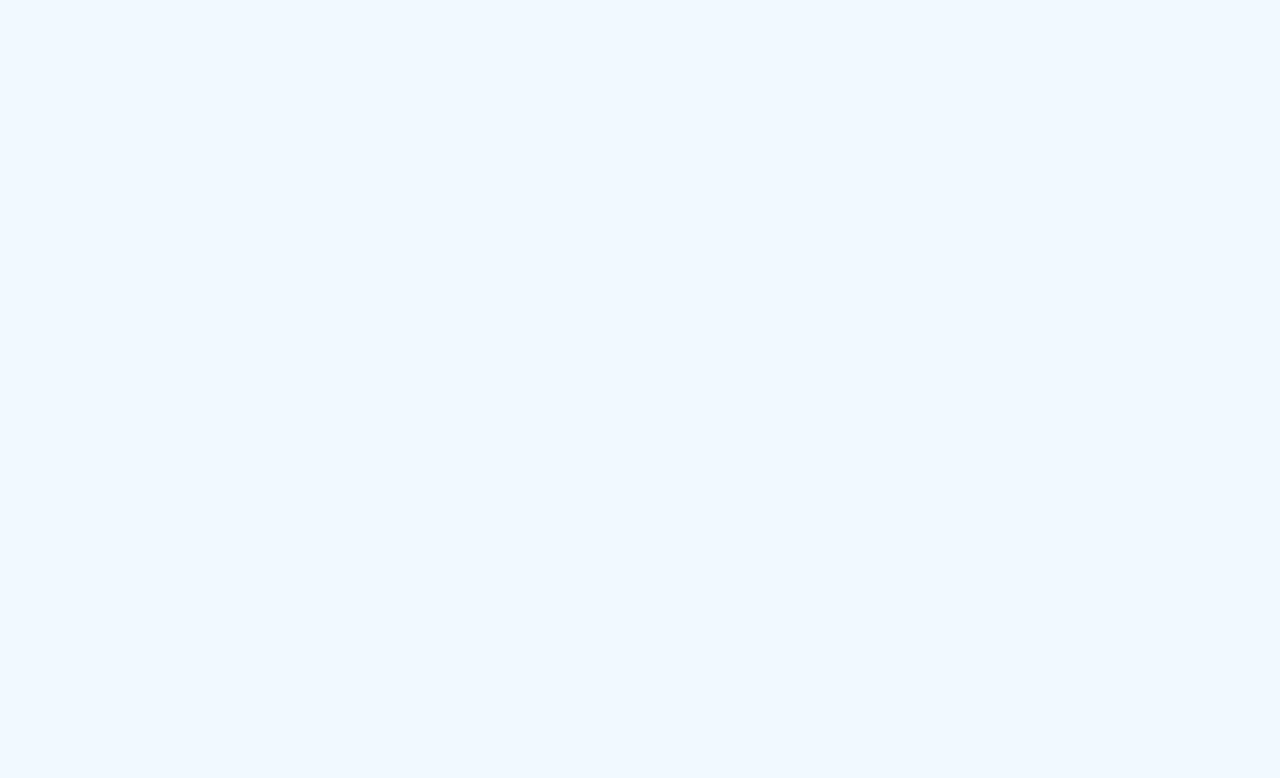
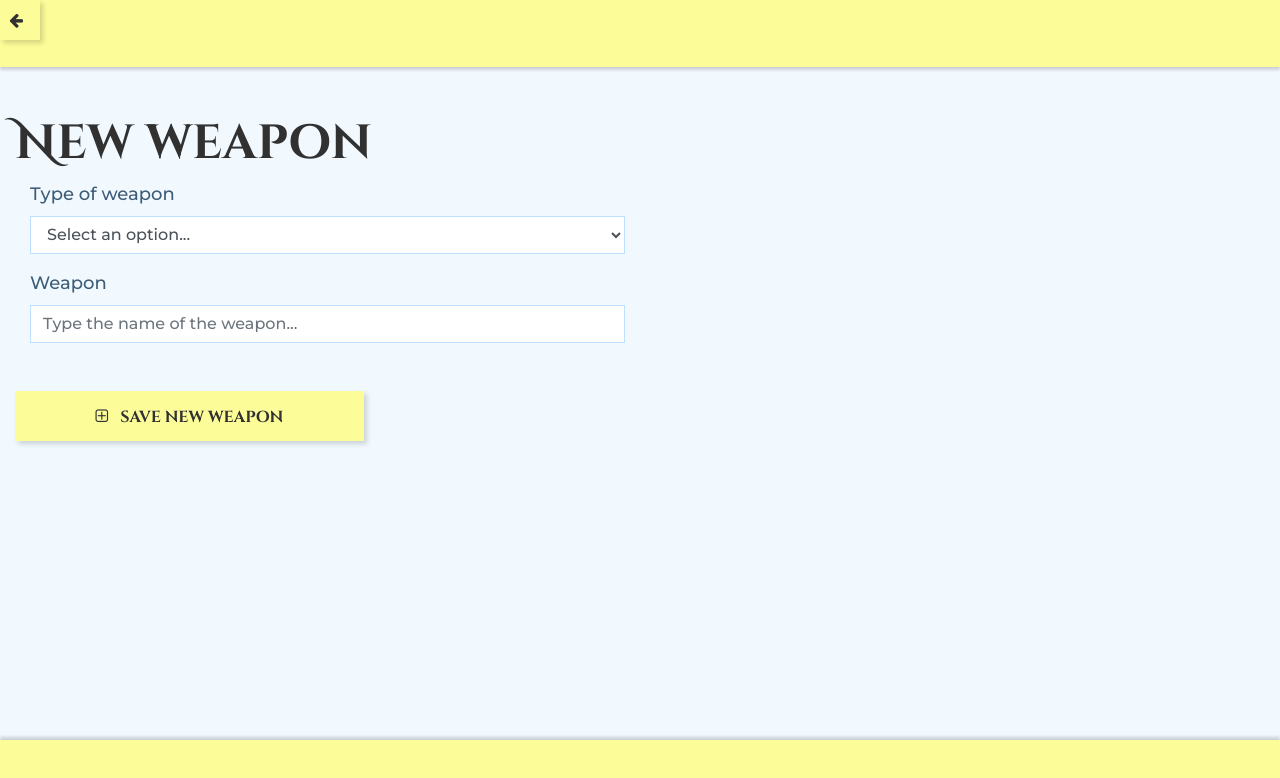
Before and after one commit to carolinavero/crime-manager-project, a React (Create React App) app: page /weapon in a window 1280 px wide. Shown: the top 778 px of the page. Built offline with nearby package versions, Linux system fonts and the light colour scheme.

Commit message:
page new weapon

```diff
--- a/public/index.html
+++ b/public/index.html
@@ -16,7 +16,7 @@
     <!-- Google Fonts -->
     <link rel="preconnect" href="https://fonts.gstatic.com">
     <link
-      href="https://fonts.googleapis.com/css2?family=Cinzel:wght@700;900&family=Montserrat:wght@500&display=swap"
+      href="https://fonts.googleapis.com/css2?family=Cinzel+Decorative:wght@700&family=Cinzel:wght@700;900&family=Montserrat:wght@500&display=swap"
       rel="stylesheet">
 
 
--- a/src/App.js
+++ b/src/App.js
@@ -6,13 +6,15 @@ import Create from './pages/Create';
 
 import 'bootstrap/dist/css/bootstrap.css';
 import './assets/styles/global.css';
+import NewWeapon from './pages/NewWeapon';
 
 function App() {
 
   return (
     <Router>
       <Route exact path="/" component={List} />
-      <Route exact path="/add" component={Create} />
+      <Route path="/add" component={Create} />
+      <Route path="/weapon" component={NewWeapon} />
     </Router>
   );
 }
--- a/src/assets/styles/global.css
+++ b/src/assets/styles/global.css
@@ -33,6 +33,9 @@ body {
 
 h1 {
     font-size: 48px;
+    font-family: 'Cinzel Decorative', cursive;
+}
+.letter {
     font-family: 'Cinzel', cursive;
 }
 
@@ -47,6 +50,7 @@ h2 {
 
 header {
     width: 100vw;
+    height: 67px;
     background-color: var(--primary-color);
     box-shadow: var(--box-shadow);
 }
@@ -132,6 +136,10 @@ i {
 
 }
 
+.btn-back {
+    width: 40px;
+    height: 40px;
+}
 
 /* Card */
 
--- a/src/components/Template/Header.js
+++ b/src/components/Template/Header.js
@@ -1,12 +1,22 @@
 import React from 'react';
 import logo from '../../assets/images/logo.png';
 
-export default function Header() {
+import { Link } from 'react-router-dom';
+
+export default function Header({ back }) {
 
     return (
         <>
             <header>
-                <img src={logo} alt="Crime Manager"/>
+                {
+                    back ?
+
+                    <Link to="/" className="btn btn-primary btn-back d-flex justify-content-center align-items-center">
+                        <i className="fa fa-arrow-left"></i>
+                    </Link>
+
+                    : <img src={logo} alt="Crime Manager"/>
+                }
             </header>
         </>
     )
--- a/src/pages/Create.js
+++ b/src/pages/Create.js
@@ -1,4 +1,5 @@
 import React, { useState, useEffect } from 'react';
+import { Link } from 'react-router-dom';
 import Header from '../components/Template/Header';
 import Footer from '../components/Template/Footer';
 import { Col, Row, Container, Form, Button } from 'react-bootstrap';
@@ -35,12 +36,12 @@ export default function Create() {
 
     return (
         <>
-           <Header />
+           <Header back />
 
             <Container className="mt-5">
                <Row>
                    <Col>
-                        <h1>New Crime</h1>
+                        <h1>New <span className="letter">C</span>rime</h1>
                    </Col>
                </Row>
 
@@ -121,12 +122,12 @@ export default function Create() {
 
                                 </Col>
                                 <Col sm={3}>
-                                    <Button
+                                    <Link to="/weapon"
                                         variant="link"
                                         className="btn btn-light"
                                         onClick={(e) => handleCreate(e)} >
                                         <i className="fa fa-plus-square-o"></i> Register new weapon
-                                    </Button>
+                                    </Link>
 
                                 </Col>
                             </Row>
--- a/src/pages/List.js
+++ b/src/pages/List.js
@@ -69,7 +69,7 @@ export default function List(){
             <Container className="mt-5">
                 <Row>
                     <Col sm={8}>
-                        <h1>Crime List</h1>
+                        <h1>Crime <span className="letter">L</span>ist</h1>
                     </Col>
                     <Col sm={4} className="d-flex justify-content-end">
 
--- /dev/null
+++ b/src/pages/NewWeapon.js
@@ -0,0 +1,92 @@
+import React, { useState, useEffect } from 'react';
+import Header from '../components/Template/Header';
+import Footer from '../components/Template/Footer';
+import { Col, Row, Container, Form, Button } from 'react-bootstrap';
+
+import api from '../services/api';
+
+export default function NewWeapon() {
+
+    const [typeOfWeapons, setTypeOfWeapons] = useState();
+    const [weapon, setWeapon] = useState();
+
+    function handleCreate(e) {
+        e.preventDefault();
+        console.log("creating...");
+    }
+
+    // On loading, get weapon types
+   /*  useEffect(() => {
+
+        async function getTypeOfWeapons() {
+            const typesOfWeapons = await api.get(`/weapon_types`);
+            setTypeOfWeapons(typesOfWeapons.data.data.weapon_types);
+        }
+        getTypeOfWeapons();
+
+    }, [weapon]); */
+
+
+    return (
+        <>
+            <Header back />
+
+            <Container className="mt-5">
+                <Row>
+                    <Col>
+                        <h1>New <span className="letter">W</span>eapon</h1>
+                    </Col>
+                </Row>
+
+                <Row className="mb-5">
+                    <Col>
+
+                        <Form>
+                            <Form.Group as={Col} sm={6} controlId="formTypeOfCrimes">
+                                <Form.Label>Type of weapon</Form.Label>
+                                <Form.Control as="select">
+
+                                    <option> Select an option... </option>
+                                    {/*
+                                    {typeOfWeapons.map((option) => (
+
+                                        <option
+                                            key={option.value}
+                                            value={option.value}>
+                                            {option.tx_type}
+                                        </option>
+                                    ))} */}
+
+                                </Form.Control>
+                            </Form.Group>
+
+                            <Form.Group as={Col} sm={6} controlId="formWeapon">
+                                <Form.Label> Weapon</Form.Label>
+                                <Form.Control
+                                    type="text"
+                                    placeholder="Type the name of the weapon..."
+                                    onChange={text => setWeapon(text)}
+                                />
+                            </Form.Group>
+
+                            <Row className="mt-5">
+                                <Col sm={6}>
+
+                                    <Button
+                                        variant="primary"
+                                        onClick={(e) => handleCreate(e)} >
+                                        <i className="fa fa-plus-square-o"></i> Save new weapon
+                                    </Button>
+                                </Col>
+                            </Row>
+
+                        </Form>
+
+                    </Col>
+                </Row>
+            </Container>
+
+            <Footer />
+        </>
+    )
+}
```
